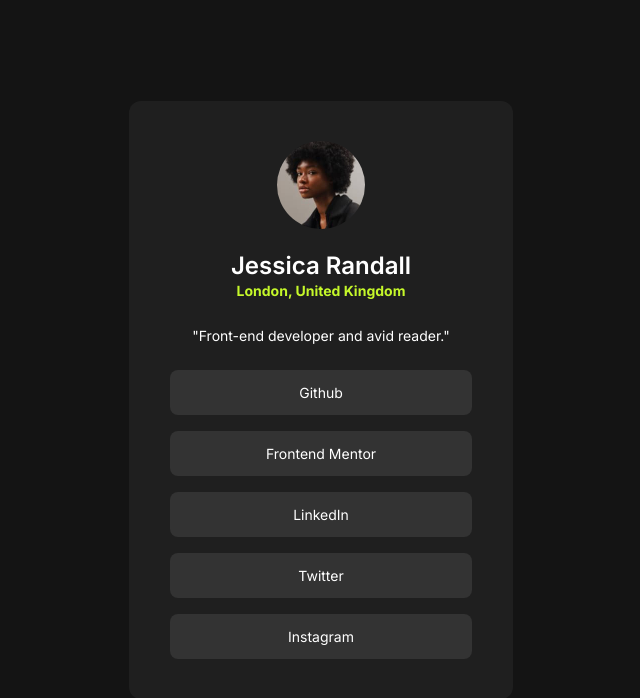
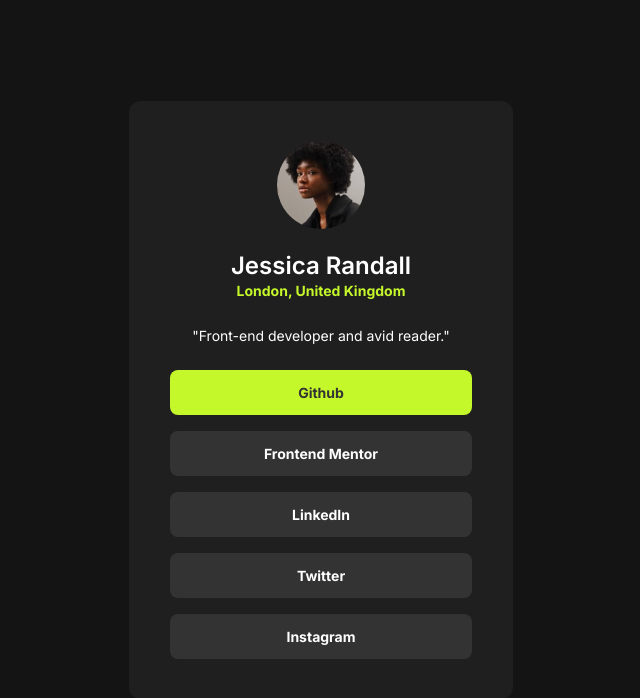
Before and after one commit to Ramon-Carrillo/Frontend-Mentor-Challenges, a plain HTML site: page Newbie-Challenges/social-links-profile-main/index.html in a window 1280 px wide. In both pictures the pointer is over the item "Github". Shown: the whole page, without its empty margins (319-959 px from the left). Drawn offline with Linux system fonts and the light colour scheme.

Commit message:
Added the hover effect.

```diff
--- a/Newbie-Challenges/social-links-profile-main/css/styles.css
+++ b/Newbie-Challenges/social-links-profile-main/css/styles.css
@@ -96,7 +96,16 @@ body {
   align-items: center;
   justify-content: center;
   font-size: 14px;
+  font-weight: 700;
   line-height: 21px;
   height: 100%;
   color: var(--white);
 }
+
+.social-links li:hover {
+  background-color: var(--green);
+}
+
+.social-links li:hover a {
+  color: var(--grey);
+}
```
